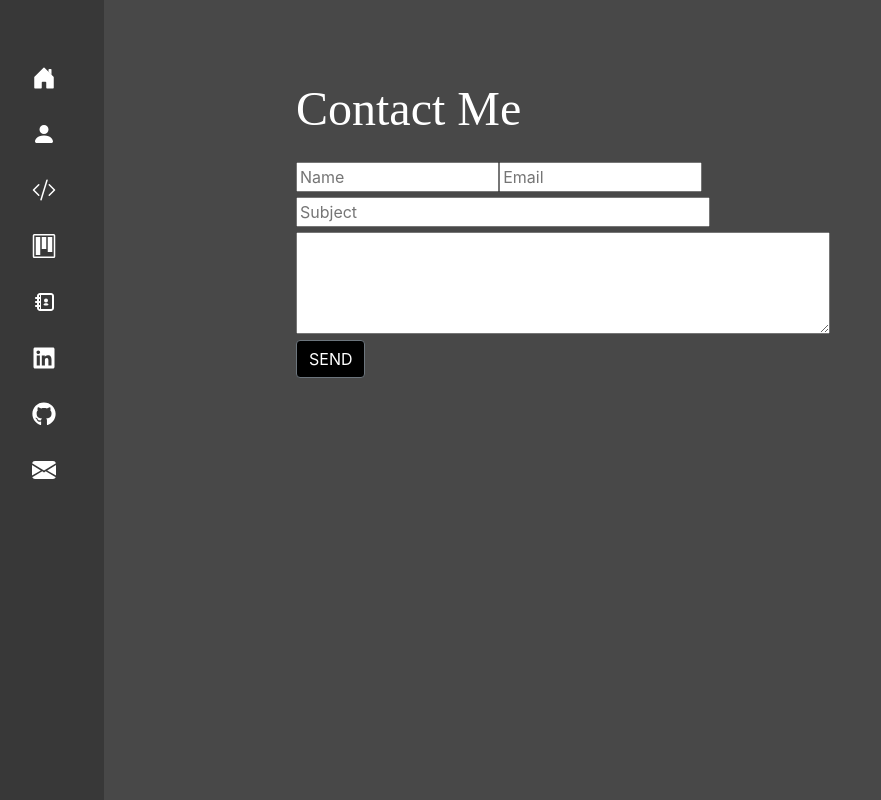
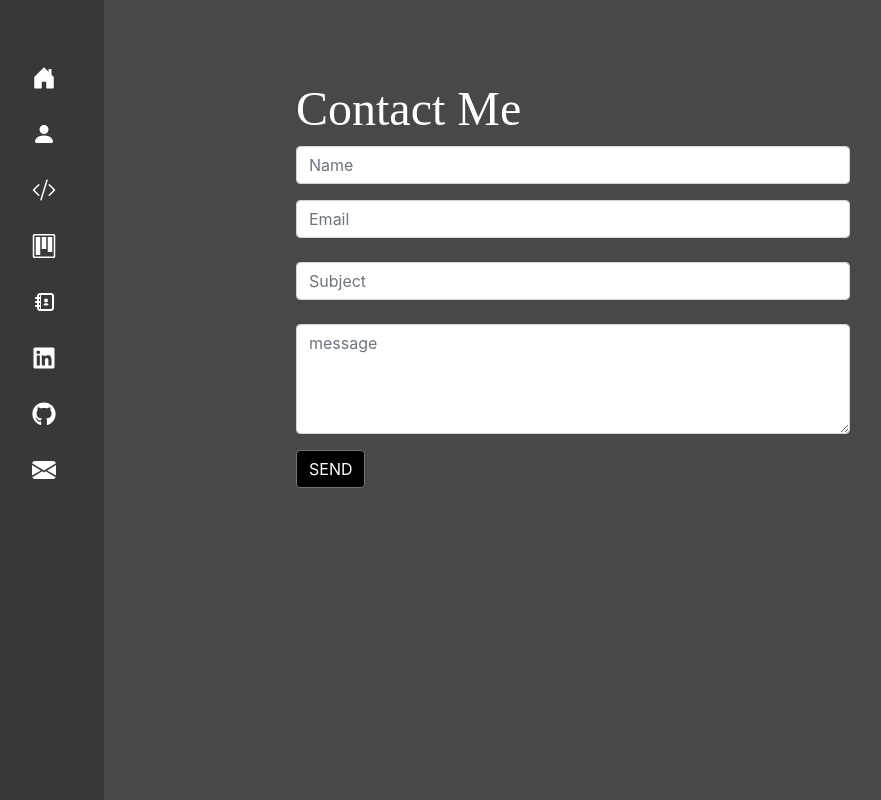
Before and after one commit to FatimaAbdimalik/portfolio, a React (Create React App) app: page /contact in a window 1280 px wide. Shown: the whole page, without its empty margins (8-889 px from the left). Built offline with nearby package versions, Linux system fonts and the light colour scheme; a web font is replaced by a local one.

Commit message:
improved the contact page form

```diff
--- a/src/components/Contact/Contact.js
+++ b/src/components/Contact/Contact.js
@@ -1,5 +1,5 @@
 import React, { useState } from "react";
-import { Button } from "react-bootstrap";
+import { Button, Form } from "react-bootstrap";
 import axios from "axios";
 const Contact = ({ baseUrl }) => {
   const [value, setValue] = useState({
@@ -37,69 +37,57 @@ const Contact = ({ baseUrl }) => {
   return (
     <div>
       <div>
-        <div>{/* <SideBar /> */}</div>
         <div className="intro">
           <div>
             <h1>Contact Me</h1>
           </div>
           <div>
-            <input
+            <Form>
+              <Form.Group controlId="name">
+                <Form.Control
                   placeholder="Name"
                   type="text"
                   name="name"
-              className="input_field"
                   value={value.name}
                   onChange={handleFieldChange}
                 />
-            <input
+              </Form.Group>
+              <Form.Control
                 placeholder="Email"
                 type="text"
                 name="email"
                 value={value.email}
-              className="input_field"
                 onChange={handleFieldChange}
               />
               <br />
-            <input
+              <Form.Control
                 placeholder="Subject"
                 type="text"
                 name="subject"
                 value={value.subject}
-              className="subject-field"
                 onChange={handleFieldChange}
               />
               <br />
-            <textarea
+              <Form.Control
                 name="message"
+                placeholder="message"
                 value={value.message}
                 rows="4"
                 cols="50"
                 onChange={handleFieldChange}
+                as="textarea"
               />
+            </Form>
           </div>
           <div>
             <Button
               onClick={handleClick}
               variant="secondary"
-              style={{ backgroundColor: "black" }}
+              style={{ backgroundColor: "black", marginTop: "1rem" }}
             >
               SEND
             </Button>
           </div>
-          {/* <Form>
-            <Form.Group controlId="name">
-              <Form.Control type="name" placeholder="name" />
-            </Form.Group>
-            <Form.Group controlId="exampleForm.ControlInput1">
-              <Form.Control type="email" placeholder="name@example.com" />
-            </Form.Group>
-            <Form.Group controlId="subject">
-              <Form.Control type="subject" placeholder="subject" />
-            </Form.Group>
-            <Form.Group controlId="exampleForm.ControlTextarea1">
-              <Form.Control as="textarea" rows="3" col="5" />
-            </Form.Group>
-          </Form> */}
         </div>
       </div>
     </div>
```
Lines whose indentation alone changed are shown as unchanged.
